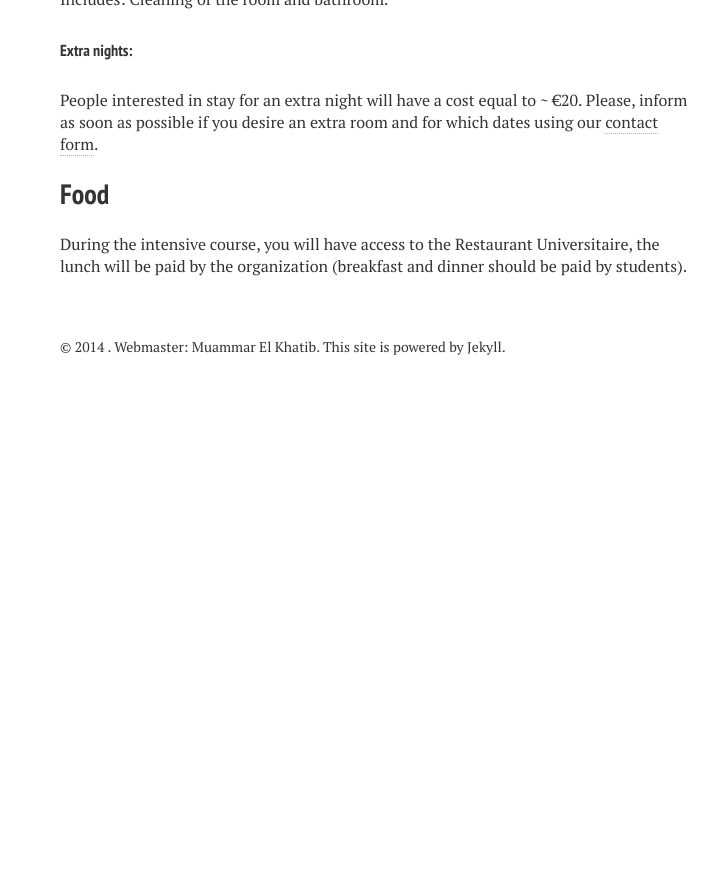
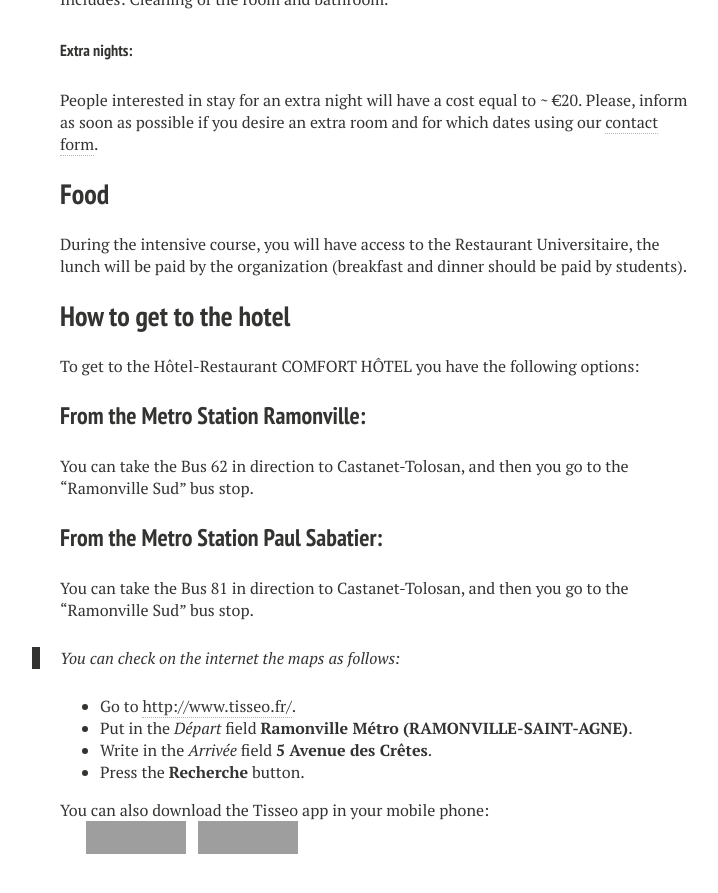
Before and after one commit to muammar/intcourse, a Jekyll site: the page built from accommodation/index.md, in a window 1280 px wide and 900 px high, scrolled down 1393 px. Shown: the top 893 px of the window, without its empty margins (260-978 px from the left). Built offline with Jekyll 4.4.1, drawn with Linux system fonts in a browser that asks for light colours; nearby versions of some CDN libraries; before the commit the page ends 1798 px from its top, so only the background shows below that; grey boxes are pictures that could not be loaded.

Commit message:
Following changes have been done:
    - Maps and info about how to get from the metro station to the hotel as
    well as mobile apps for tisseo.
    - Students coming from RCTF have been added.
    - The date for the venue was updated.

```diff
--- a/accommodation/index.md
+++ b/accommodation/index.md
@@ -37,3 +37,24 @@ People interested in stay for an extra night will have a cost equal to ~ €20.
 
 During the intensive course, you will have access to the Restaurant
 Universitaire, the lunch will be paid by the organization (breakfast and dinner should be paid by students).
+
+## How to get to the hotel
+
+To get to the Hôtel-Restaurant COMFORT HÔTEL you have  the following options:
+
+### From the Metro Station Ramonville:
+You can take the Bus 62 in direction to Castanet-Tolosan, and then you go to the "Ramonville Sud" bus stop.
+
+### From the Metro Station Paul Sabatier:
+You can take the Bus 81 in direction to Castanet-Tolosan, and then you go to the "Ramonville Sud" bus stop.
+
+> You can check on the internet the maps as follows:
+
+- Go to [http://www.tisseo.fr/](http://www.tisseo.fr/).
+- Put in the *Départ* field **Ramonville Métro (RAMONVILLE-SAINT-AGNE)**.
+- Write in the *Arrivée* field **5 Avenue des Crêtes**.
+- Press the **Recherche** button.
+
+You can also download the Tisseo app in your mobile phone:
+
+<a href="https://itunes.apple.com/fr/app/tisseo/id818553522?mt=8" target="_blank"><img alt="" src="http://www.tisseo.fr/sites/default/files/app_store.jpg" style="width: 100px; height: 33px;" /></a>&nbsp;&nbsp; <a href="https://play.google.com/store/apps/details?id=fr.tisseo.android" target="_blank"><img alt="" src="http://www.tisseo.fr/sites/default/files/google_play.jpg" style="width: 100px; height: 33px;" /></a>
```
Also changed, not shown: registration/index.md (+3 -0 lines), venue/index.md (+3 -1 lines).
